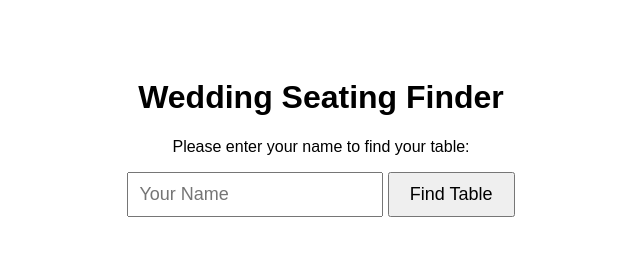
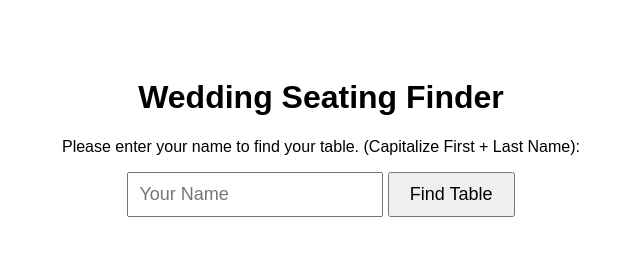
Before and after one commit to Ethan-Castro/seating-wedding, a plain HTML site: page index.html in a window 1280 px wide. Shown: the whole page, without its empty margins (319-959 px from the left). Drawn offline with Linux system fonts and the light colour scheme.

Commit message:
Update index.html

```diff
--- a/index.html
+++ b/index.html
@@ -24,7 +24,7 @@
 </head>
 <body>
     <h1>Wedding Seating Finder</h1>
-    <p>Please enter your name to find your table:</p>
+    <p>Please enter your name to find your table. (Capitalize First + Last Name):</p>
     <input type="text" id="guestName" placeholder="Your Name">
     <button onclick="findTable()">Find Table</button>
     <p id="result"></p>
```
